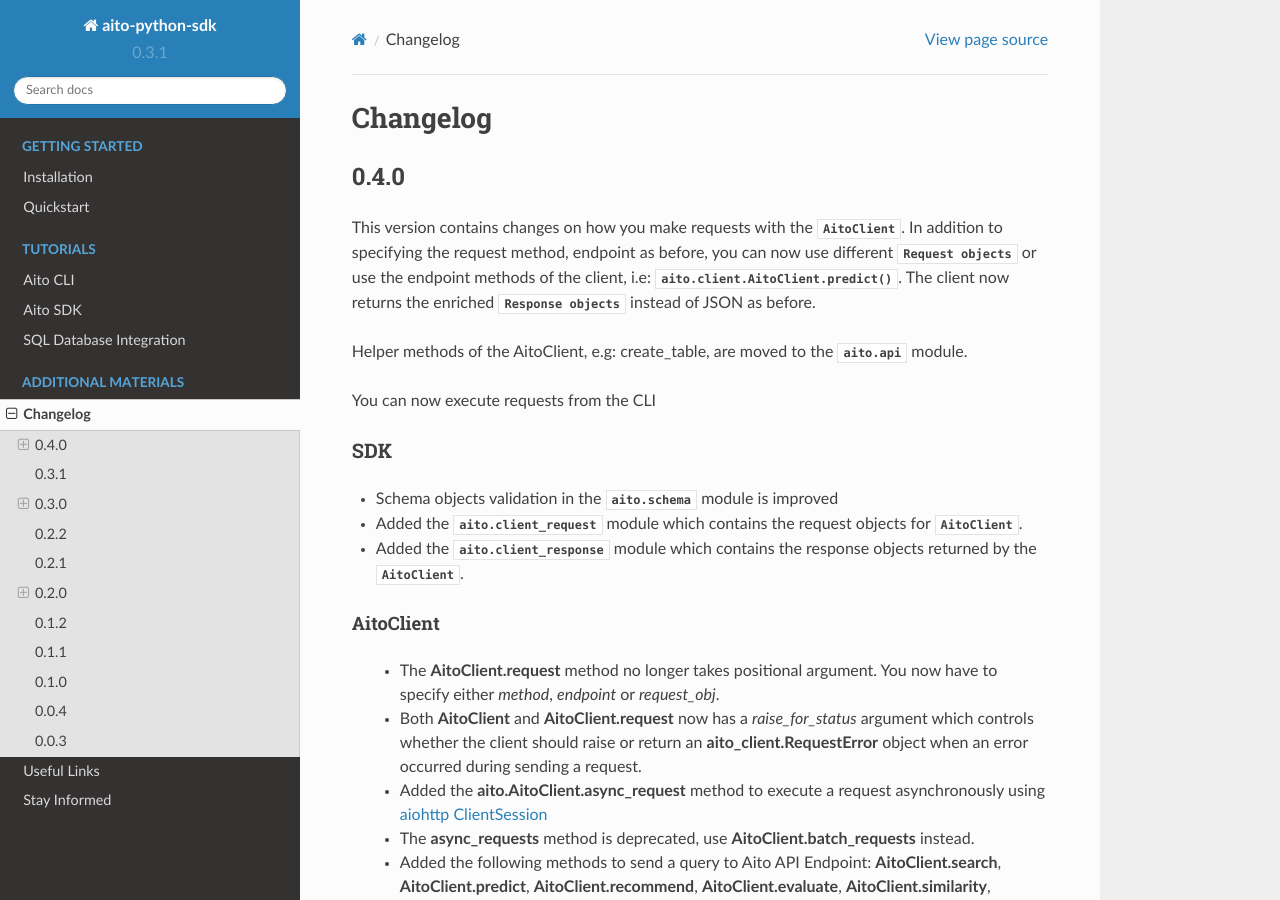
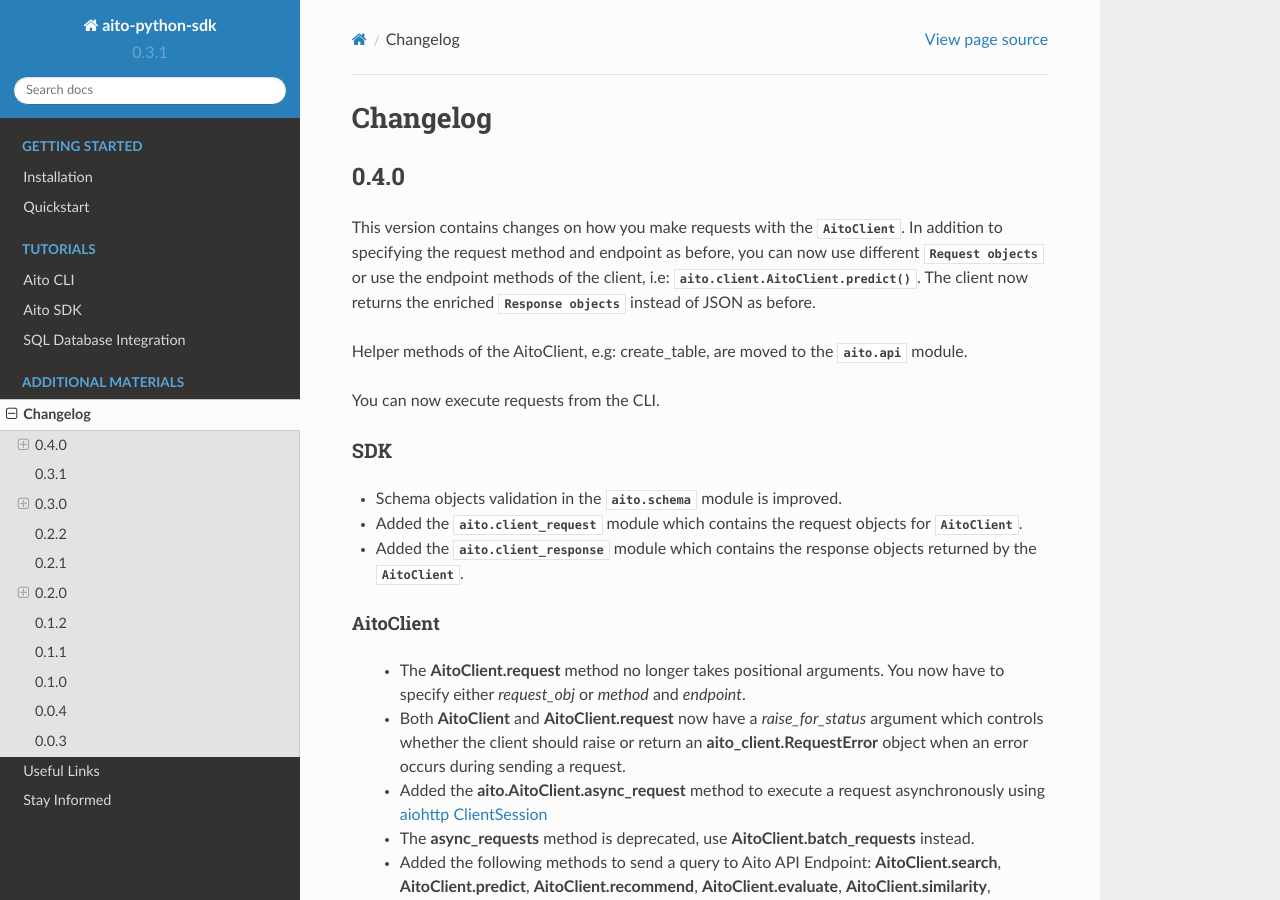
Before and after one commit to AitoDotAI/aito-python-tools, a Sphinx documentation site: the page built from docs/source/changelog.rst, in a window 1280 px wide and 900 px high. Built offline with Sphinx 7.4.7 and the Read the Docs theme 2.0.0, drawn with Linux system fonts in a browser that asks for light colours.

Commit message:
fix typos

```diff
--- a/docs/source/changelog.rst
+++ b/docs/source/changelog.rst
@@ -5,28 +5,28 @@ Changelog
 -----
 
 This version contains changes on how you make requests with the :py:class:`~aito.client.AitoClient`.
-In addition to specifying the request method, endpoint as before, you can now use different
+In addition to specifying the request method and endpoint as before, you can now use different
 :py:mod:`Request objects <aito.client_request>` or use the endpoint methods of the client,
 i.e: :py:func:`aito.client.AitoClient.predict`. The client now returns the enriched
 :py:mod:`Response objects <aito.client_response>` instead of JSON as before.
 
 Helper methods of the AitoClient, e.g: create_table, are moved to the :py:mod:`aito.api` module.
 
-You can now execute requests from the CLI
+You can now execute requests from the CLI.
 
 
 SDK
 ^^^
 
-- Schema objects validation in the :py:mod:`aito.schema` module is improved
+- Schema objects validation in the :py:mod:`aito.schema` module is improved.
 - Added the :py:mod:`aito.client_request` module which contains the request objects for :py:class:`~aito.client.AitoClient`.
 - Added the :py:mod:`aito.client_response` module which contains the response objects returned by the :py:class:`~aito.client.AitoClient`.
 
 AitoClient
 """"""""""
 
-  - The **AitoClient.request** method no longer takes positional argument. You now have to specify either `method`, `endpoint` or `request_obj`.
-  - Both **AitoClient** and **AitoClient.request** now has a `raise_for_status` argument which controls whether the client should raise or return an **aito_client.RequestError** object when an error occurred during sending a request.
+  - The **AitoClient.request** method no longer takes positional arguments. You now have to specify either `request_obj` or `method` and `endpoint`.
+  - Both **AitoClient** and **AitoClient.request** now have a `raise_for_status` argument which controls whether the client should raise or return an **aito_client.RequestError** object when an error occurs during sending a request.
   - Added the **aito.AitoClient.async_request** method to execute a request asynchronously using `aiohttp ClientSession`_
   - The **async_requests** method is deprecated, use **AitoClient.batch_requests** instead.
   - Added the following methods to send a query to Aito API Endpoint: **AitoClient.search**, **AitoClient.predict**, **AitoClient.recommend**, **AitoClient.evaluate**, **AitoClient.similarity**, **AitoClient.match**, **AitoClient.relate**, **AitoClient.query**
```
Also changed, not shown: 1 other file.
